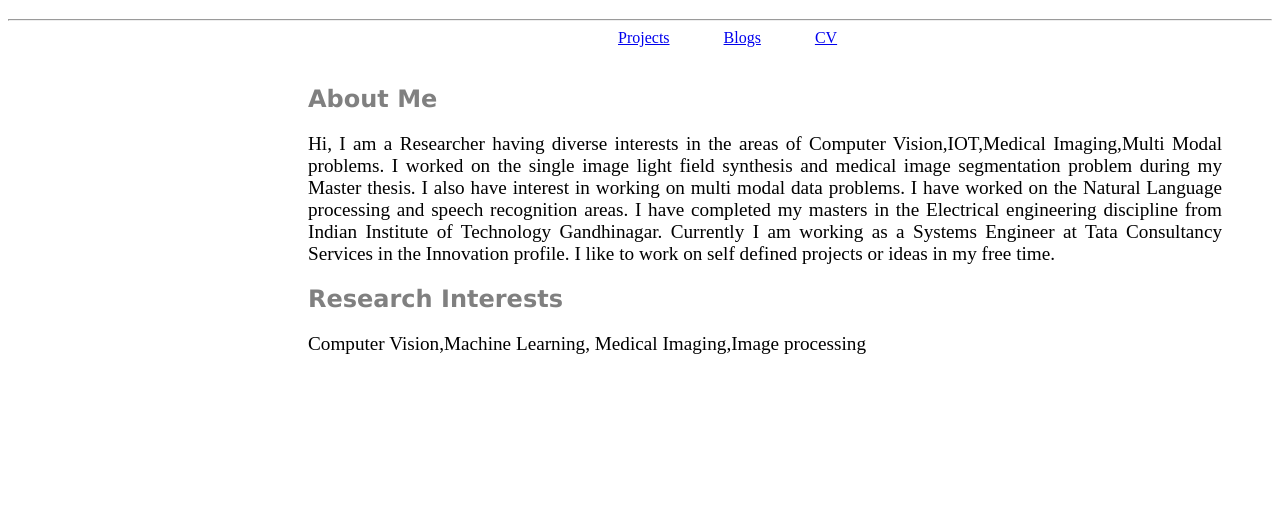
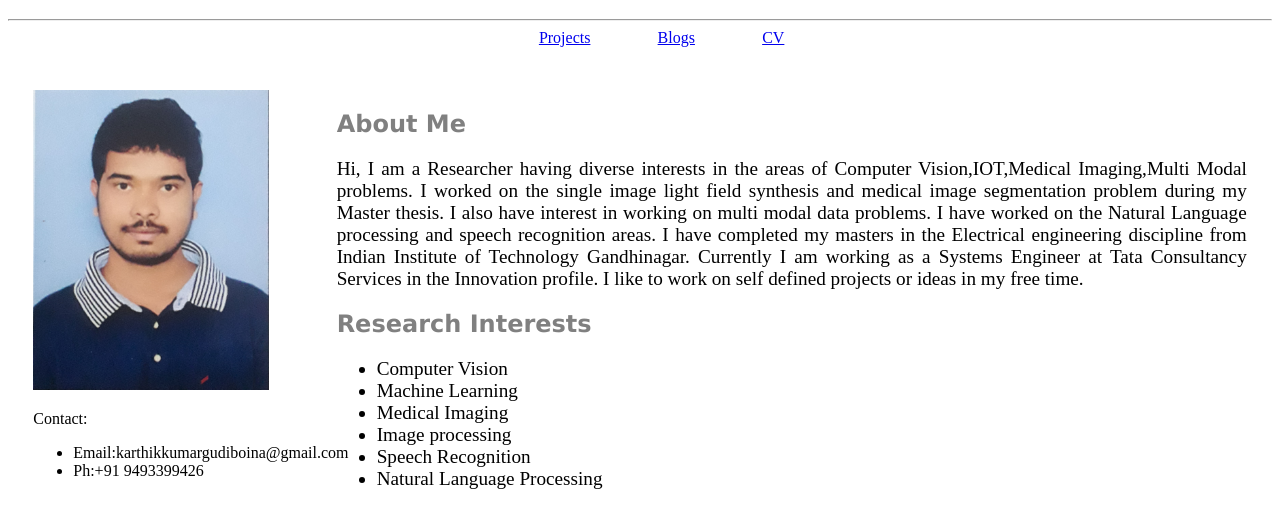
Before and after one commit to KarthikG1729/karthikg1729.github.io, a plain HTML site: page index.html in a window 1280 px wide. Shown: the part 61-588 px from the top of the page. Drawn offline with Linux system fonts and the light colour scheme.

Commit message:
projects page upload

```diff
--- a/index.html
+++ b/index.html
@@ -4,39 +4,61 @@
     <title>Karthik</title>
     <style>
     .float-container {
-    padding: 20px;
+    padding: 2%
 	}
 
-    .float-child {
-    width: 50%;
+    .float-child-left {
+    width:20%;
     float: left;
-    padding: 20px;
+    }
+    .float-child-right {
+    width: 75%;
+    float: right;
+    margin-left: 1%;
     }
     </style>
   </head>
   <body>
     <h1 style="color:Tomato;">Karthik Kumar Gudiboina</h1>
     <hr>
-    <header><a style='margin-left:610px;;;' href="projects.html">Projects</a> <a style='margin-left:50px;' href="projects.html">Blogs</a> <a style='margin-left:50px;' href="projects.html">CV</a></header>
+    <header><a style='margin-left:42%;' href="projects.html">Projects</a> <a style='margin-left:5%;' href="Blogs.html">Blogs</a> <a style='margin-left:5%;' href="CV.html">CV</a></header>
 
     <br>
-    <div>
-    <!-- <div>
-    <img src="Karthik.jpg" alt="Karthik" width="200" height="300">
-    </div> -->
-    <div style = "margin-left:300px;">
-    	<h2 style="font-family:verdana; color:Gray;"> About Me </h2>
-    	<p style="text-align:justify; margin-right:50px; font-size:120%; ">Hi, I am a Researcher having diverse interests in the areas of Computer Vision,IOT,Medical Imaging,Multi Modal problems. I worked on the single image light field synthesis and medical image segmentation problem during my Master thesis.
-    	I also have interest in working on multi modal data problems. I have worked on the Natural Language processing and speech recognition areas. I have completed my masters in the Electrical engineering discipline from Indian Institute of Technology Gandhinagar.
-    	Currently I am working as a Systems Engineer at Tata Consultancy Services in the Innovation profile. I like to work on self defined projects or ideas in my free time.
-    	</p>
+    <div class = "float-container">
 
-    	<h2 style="font-family:verdana; color:Gray;"> Research Interests</h2>
-    	<p style="text-align:justify; margin-right:50px; font-size:120%; "> Computer Vision,Machine Learning, Medical Imaging,Image processing</p>
+   		 <div class = "float-child-left">
+    		<img src="Karthik.jpg" alt="Karthik" height="300">
 
+    		<p> Contact:
+    		<ul>
+  					<li>Email:karthikkumargudiboina@gmail.com</li>
+  					<li>Ph:+91 9493399426</li>
 
+				</ul>
 
-    </div>
+    		</p>
+    	</div>
+
+        <div class = "float-child-right">
+    		<h2 style="font-family:verdana; color:Gray;"> About Me </h2>
+    		<p style="text-align:justify; font-size:120%; ">Hi, I am a Researcher having diverse interests in the areas of Computer Vision,IOT,Medical Imaging,Multi Modal problems. I worked on the single image light field synthesis and medical image segmentation problem during my Master thesis.
+    		I also have interest in working on multi modal data problems. I have worked on the Natural Language processing and speech recognition areas. I have completed my masters in the Electrical engineering discipline from Indian Institute of Technology Gandhinagar.
+    		Currently I am working as a Systems Engineer at Tata Consultancy Services in the Innovation profile. I like to work on self defined projects or ideas in my free time.
+    		</p>
+
+    		<h2 style="font-family:verdana; color:Gray;"> Research Interests</h2>
+    		<p style="text-align:justify; margin-right:50px; font-size:120%; ">
+    			<ul style="font-size:120%">
+  					<li>Computer Vision</li>
+  					<li>Machine Learning</li>
+  					<li>Medical Imaging</li>
+  					<li>Image processing</li>
+  					<li>Speech Recognition</li>
+  					<li>Natural Language Processing</li>
+				</ul>
+			</p>
+    	</div>
+
     </div>
   </body>
 </html>
```
Also changed, not shown: Blogs.html (added, +10 -0 lines), CV.html (added, +10 -0 lines), projects.html (+28 -1 lines), Karthik.jpg (added), 3 other files.
